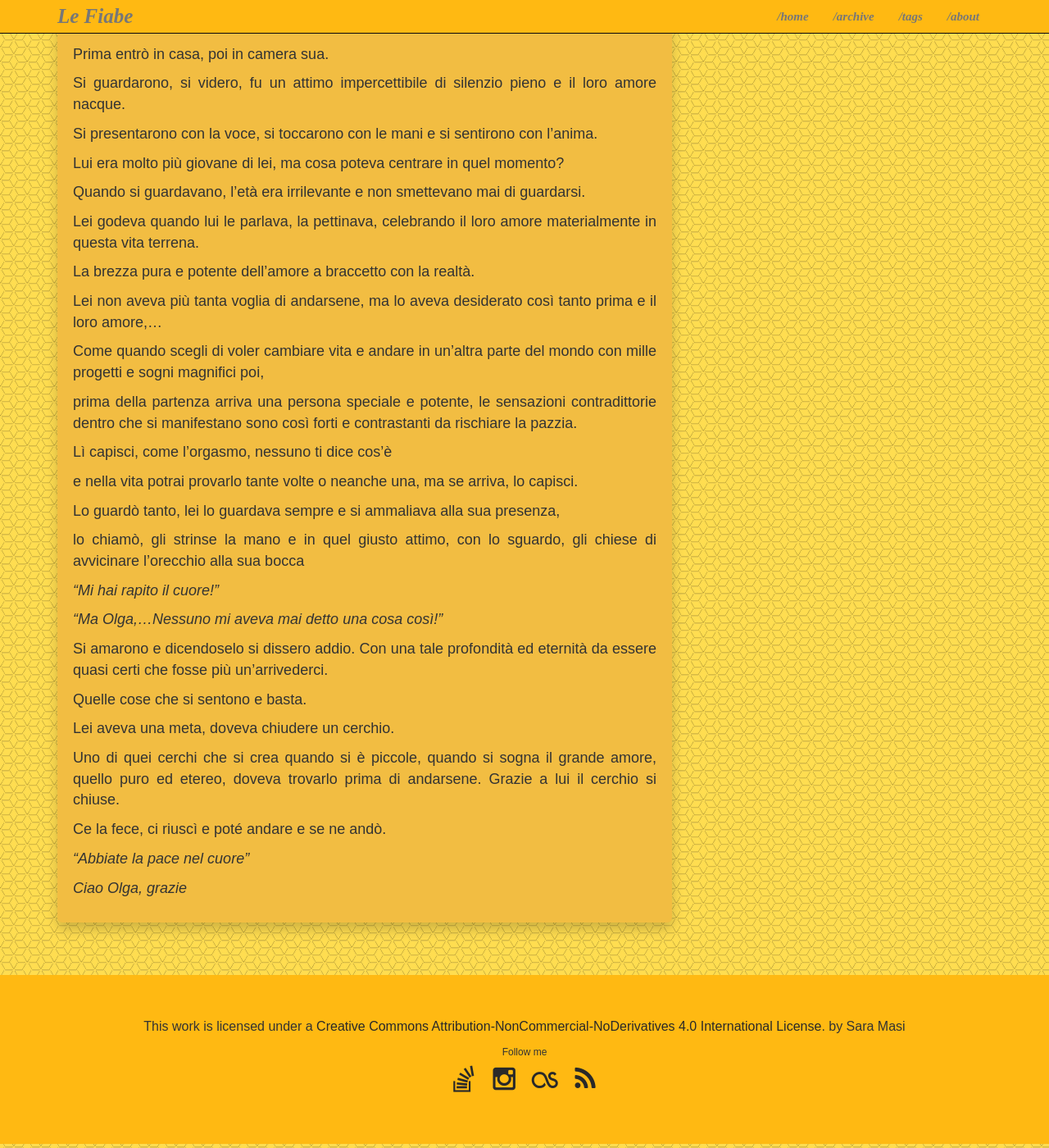
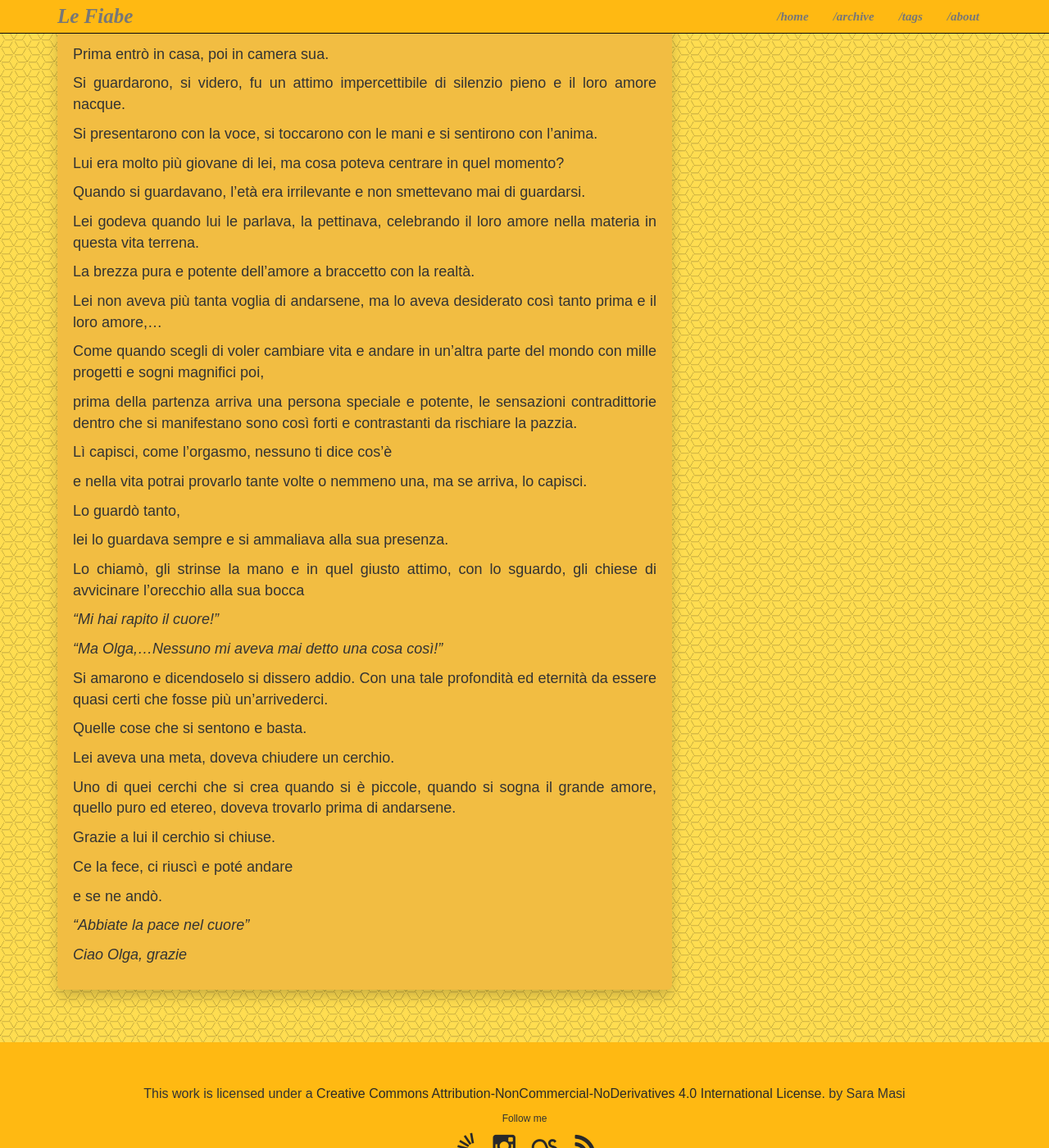
Before and after one commit to saramasi/saramasi.github.io, a Jekyll site: the page built from _posts/2018-02-08-brezza.md, in a window 1280 px wide and 1400 px high, scrolled down 2660 px. Shown: the whole window at 82% size. Built offline with Jekyll 4.4.1, drawn with Linux system fonts in a browser that asks for light colours; some web fonts are replaced; some of the changed text lies outside the part shown.

Commit message:
Update 2018-02-08-brezza.md

```diff
--- a/_posts/2018-02-08-brezza.md
+++ b/_posts/2018-02-08-brezza.md
@@ -102,6 +102,7 @@ Ebbe la fortuna di pochi di volere lasciare il suo corpo,
 non per odio o amore, non per noia o disperazione, ma solo perché era ora,
 
 il suo corpo paralizzato a letto non poteva più supportare la sua anima.
+
 
 In uno di quei giorni, venne chiamato un operatore dei servizi sanitari in casa sua e
 
@@ -122,7 +123,7 @@ Lui era molto più giovane di lei, ma cosa poteva centrare in quel momento?
 
 Quando si guardavano, l'età era irrilevante e non smettevano mai di guardarsi.
 
-Lei godeva quando lui le parlava, la pettinava, celebrando il loro amore materialmente in questa vita terrena.
+Lei godeva quando lui le parlava, la pettinava, celebrando il loro amore nella materia in questa vita terrena.
 
 La brezza pura e potente dell'amore a braccetto con la realtà.
 
@@ -134,11 +135,13 @@ prima della partenza arriva una persona speciale e potente, le sensazioni contra
 
 Lì capisci, come l'orgasmo, nessuno ti dice cos'è
 
-e nella vita potrai provarlo tante volte o neanche una, ma se arriva, lo capisci.
+e nella vita potrai provarlo tante volte o nemmeno una, ma se arriva, lo capisci.
 
-Lo guardò tanto, lei lo guardava sempre e si ammaliava alla sua presenza,
+Lo guardò tanto,
 
-lo chiamò, gli strinse la mano e in quel giusto attimo, con lo sguardo, gli chiese di avvicinare l'orecchio alla sua bocca
+lei lo guardava sempre e si ammaliava alla sua presenza.
+
+Lo chiamò, gli strinse la mano e in quel giusto attimo, con lo sguardo, gli chiese di avvicinare l'orecchio alla sua bocca
 
 _"Mi hai rapito il cuore!"_
 
@@ -152,9 +155,12 @@ Quelle cose che si sentono e basta.
 Lei aveva una meta, doveva chiudere un cerchio.
 
 Uno di quei cerchi che si crea quando si è piccole, quando si sogna il grande amore, quello puro ed etereo, doveva trovarlo prima di andarsene.
+
 Grazie a lui il cerchio si chiuse.
 
-Ce la fece, ci riuscì e poté andare e se ne andò.
+Ce la fece, ci riuscì e poté andare
+
+e se ne andò.
 
 _"Abbiate la pace nel cuore"_
 
```
Also changed, not shown: other parts of _posts/2018-02-08-brezza.md (+2 -2 lines).
